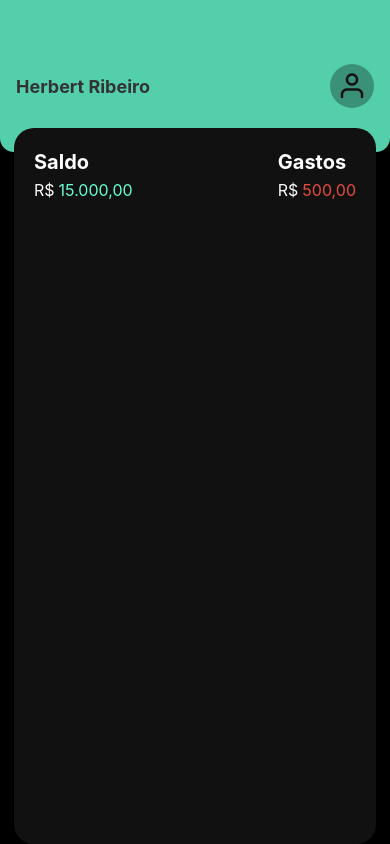
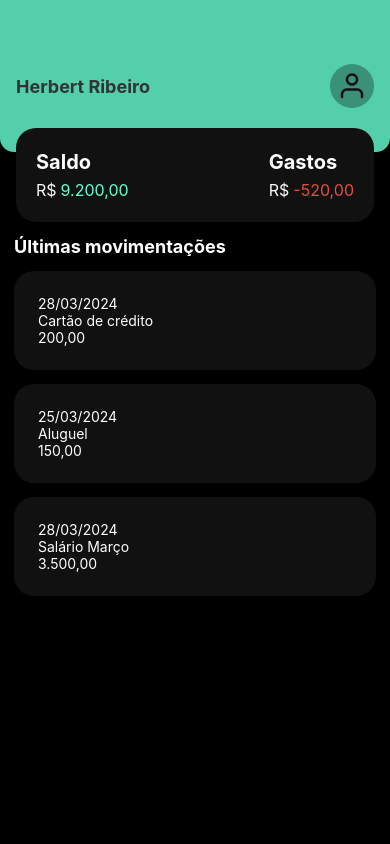
Before and after one commit to herbertribeiro19/AwesomeProject, a React Native app: screen / in a window 390 px wide. Built offline with nearby package versions, Linux system fonts and the light colour scheme.

Commit message:
list and data updates

```diff
--- a/src/components/Balance/index.js
+++ b/src/components/Balance/index.js
@@ -1,7 +1,7 @@
 import React from 'react';
 import { View, Text, StyleSheet } from 'react-native';
 
-export default function Balance() {
+export default function Balance({ saldo, gastos }) {
     return (
         <View style={styles.container}>
 
@@ -9,14 +9,14 @@ export default function Balance() {
                 <Text style={styles.itemTitle}>Saldo</Text>
                 <View style={styles.content}>
                     <Text style={styles.currencySymbol}>R$</Text>
-                    <Text style={styles.balance}>15.000,00</Text>
+                    <Text style={styles.balance}>{saldo}</Text>
                 </View>
             </View>
             <View style={styles.item}>
                 <Text style={styles.itemTitle}>Gastos</Text>
                 <View style={styles.content}>
                     <Text style={styles.currencySymbol}>R$</Text>
-                    <Text style={styles.expenses}>500,00</Text>
+                    <Text style={styles.expenses}>{gastos}</Text>
                 </View>
             </View>
 
@@ -26,15 +26,16 @@ export default function Balance() {
 
 const styles = StyleSheet.create({
     container: {
-        flex: 1,
+
         backgroundColor: '#111',
         flexDirection: 'row',
         justifyContent: 'space-between',
         paddingStart: 20,
         paddingEnd: 20,
         marginTop: -24,
-        marginStart: 14,
-        marginEnd: 14,
+        marginStart: 16,
+        marginEnd: 16,
+        // marginBottom: 600,
         borderRadius: 20,
         paddingTop: 22,
         paddingBottom: 22,
@@ -73,7 +74,6 @@ const styles = StyleSheet.create({
     expenses: {
         color: '#e74c3c',
         fontSize: 16,
-
     },
 
 })
--- /dev/null
+++ b/src/components/Moviments/index.js
@@ -0,0 +1,41 @@
+import { View, Text, StyleSheet, TouchableOpacity } from 'react-native';
+
+export default function Moviments({ data }) {
+    return (
+        <TouchableOpacity style={styles.container}>
+            <Text style={styles.textStilo}>{data.data}</Text>
+            <View style={styles.content}>
+                <Text style={styles.label}>{data.label}</Text>
+                <Text style={styles.valor}>{data.value}</Text>
+            </View>
+        </TouchableOpacity>
+    );
+}
+
+
+
+const styles = StyleSheet.create({
+    container: {
+        color: "#fff",
+        backgroundColor: "#111",
+        padding: 24,
+        borderRadius: 20,
+        marginBottom: 14,
+    },
+
+    textStilo: {
+        color: "#fff",
+    },
+
+    content: {
+        color: "#fff",
+    },
+
+    label: {
+        color: "#fff",
+    },
+
+    valor: {
+        color: "#fff",
+    },
+})
--- a/src/pages/Home/index.js
+++ b/src/pages/Home/index.js
@@ -1,14 +1,47 @@
 import { StatusBar } from 'expo-status-bar';
-import { Button, StyleSheet, Text, View } from 'react-native';
+import { Button, StyleSheet, Text, View, FlatList } from 'react-native';
 import Header from '../../components/Header';
 import Balance from '../../components/Balance';
+import Moviments from '../../components/Moviments';
+
+const list = [{
+    id: 1,
+    label: 'Cartão de crédito',
+    value: '200,00',
+    data: '28/03/2024',
+    type: 0 //despesas
+},
+{
+    id: 2,
+    label: 'Aluguel',
+    value: '150,00',
+    data: '25/03/2024',
+    type: 0 //despesas
+},
+{
+    id: 3,
+    label: 'Salário Março',
+    value: '3.500,00',
+    data: '28/03/2024',
+    type: 1 //ganhos
+},
+]
+
 
 export default function Home() {
     return (
         <View style={styles.container}>
-            <Header name="Herbert Ribeiro" />
-            <Balance />
-            <Text></Text>
+            <Header name="Herbert Ribeiro"></Header>
+            <Balance saldo="9.200,00" gastos="-520,00"></Balance>
+            <Text style={styles.title}>Últimas movimentações </Text>
+            <FlatList
+                style={styles.list}
+                data={list}
+                keyExtractor={(item) => String(item.id)}
+                showsVerticalScrollIndicator={false}
+                renderItem={({ item }) => <Moviments data={item}></Moviments>}
+            />
+
         </View>
     );
 }
@@ -17,5 +50,28 @@ const styles = StyleSheet.create({
     container: {
         flex: 1,
         backgroundColor: '#000',
+        height: 10,
+    },
+
+    title: {
+        fontSize: 18,
+        fontWeight: 'bold',
+        color: "#fff",
+        marginLeft: 14,
+        marginRight: 14,
+        marginTop: 14,
+    },
+
+    list: {
+        color: "#fff",
+        marginStart: 14,
+        marginEnd: 14,
+        marginTop: 14,
+    },
+
+    items: {
+        color: "#fff",
+        fontSize: 16,
+
     },
 });
```
Also changed, not shown: 2 other files (tests, documents, lock files or other folders).
